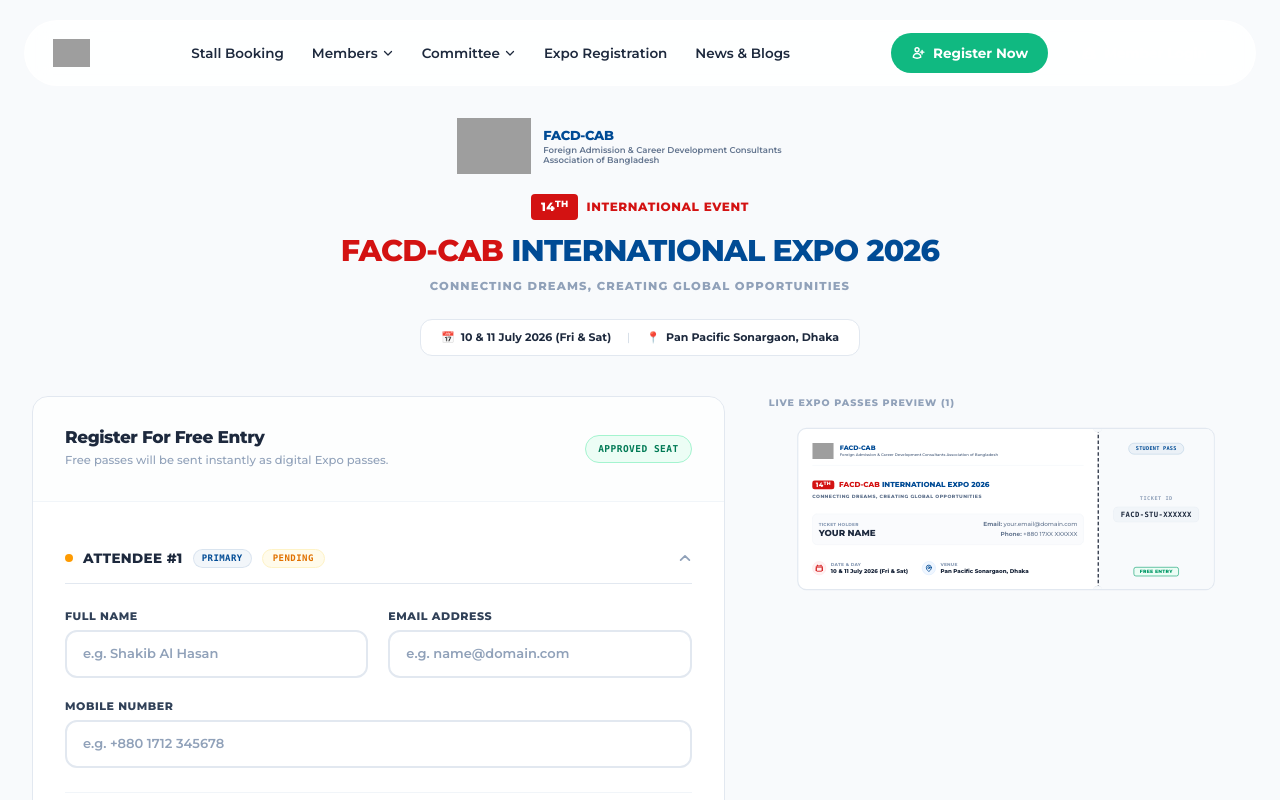
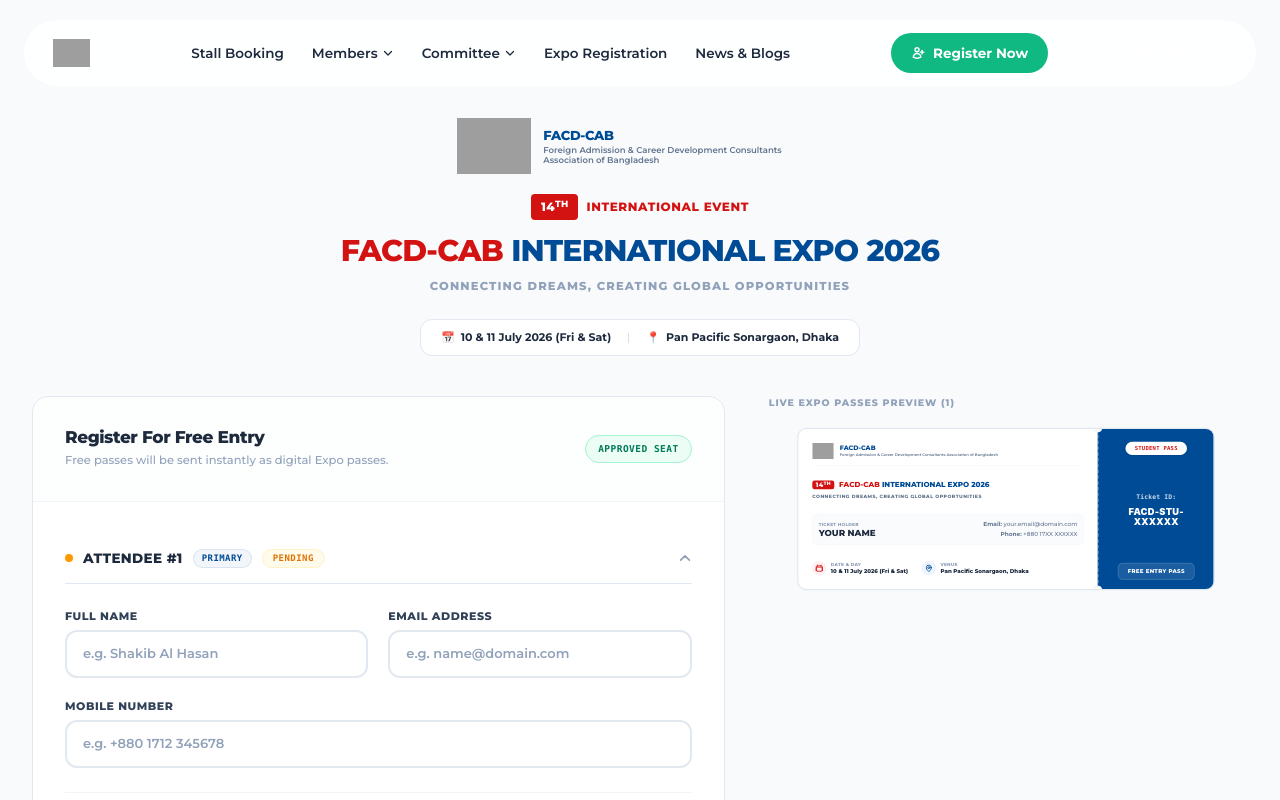
Before and after one commit to takitahmid20/facdcab-stall-layout, a React (Vite) app in the folder react-stall-booking/: page /register in a window 1280 px wide. Shown: the top 800 px of the page. Built offline with nearby package versions, Linux system fonts and the light colour scheme; grey boxes are pictures that could not be loaded.

Commit message:
style ticket stub portion with deep blue background and white typography to match request

```diff
--- a/react-stall-booking/src/components/RegistrationSuccess.jsx
+++ b/react-stall-booking/src/components/RegistrationSuccess.jsx
@@ -113,28 +113,28 @@
         </div>
 
         {/* Ticket Right Stub Part */}
-        <div className="w-full sm:w-[200px] bg-slate-50 border-t sm:border-t-0 sm:border-l-2 border-dashed border-slate-300 p-5 flex flex-row sm:flex-col justify-between items-center box-border relative shrink-0 print:border-l-2 print:border-t-0 print:w-[200px] print:h-full print:p-4">
+        <div className="w-full sm:w-[200px] bg-[#004b95] border-t sm:border-t-0 sm:border-l-2 border-dashed border-white/30 p-5 flex flex-row sm:flex-col justify-between items-center box-border relative shrink-0 print:border-l-2 print:border-t-0 print:w-[200px] print:h-full print:p-4 print:bg-[#004b95]">
 
           {/* Tear circles overlap layout */}
           <div className="hidden sm:block absolute w-4 h-4 bg-[#f8fafc] rounded-full border-b border-slate-200 -left-2.5 -top-2.5 print:bg-white print:border-slate-200"></div>
           <div className="hidden sm:block absolute w-4 h-4 bg-[#f8fafc] rounded-full border-t border-slate-200 -left-2.5 -bottom-2.5 print:bg-white print:border-slate-200"></div>
 
           <div className="stub-header text-center w-full">
-            <span className="bg-[#004b95]/5 text-[#004b95] border border-[#004b95]/20 text-[9px] font-extrabold px-3 py-1 rounded-full uppercase tracking-wider">
+            <span className="bg-white text-[#d31212] text-[9.5px] font-black px-4 py-1.5 rounded-full uppercase tracking-wider font-mono shadow-sm">
               {attendee.type.replace(' Pass', '')} Pass
             </span>
           </div>
 
-          <div className="stub-middle text-center w-full flex flex-col items-center gap-1.5 py-6">
-            <span className="text-[9px] font-bold text-slate-400 uppercase tracking-widest leading-none">Ticket ID</span>
-            <div className="font-mono text-[12.5px] font-black text-slate-800 tracking-wider bg-slate-100 border border-slate-200/60 px-3 py-1.5 rounded-lg leading-none mt-1">
+          <div className="stub-middle text-center w-full flex flex-col items-center gap-1.5 py-4 text-white">
+            <span className="font-mono text-[11px] font-bold text-white/80 tracking-wide">Ticket ID:</span>
+            <span className="font-sans text-[16px] font-black tracking-wide text-white leading-none mt-1">
               {attendee.ticketId}
-            </div>
+            </span>
           </div>
 
           <div className="stub-footer text-center w-full">
-            <span className="text-[8px] font-extrabold text-emerald-600 bg-emerald-50 border border-emerald-200 px-2.5 py-0.5 rounded uppercase tracking-wider leading-none">
-              FREE ENTRY
+            <span className="text-[9.5px] font-black text-white bg-white/10 border border-white/25 px-4 py-2 rounded-lg uppercase tracking-wider leading-none">
+              Free Entry Pass
             </span>
           </div>
 
--- a/react-stall-booking/src/components/StudentRegistration.jsx
+++ b/react-stall-booking/src/components/StudentRegistration.jsx
@@ -620,25 +620,27 @@
                       </div>
 
                       {/* Stub Part */}
-                      <div className="w-[200px] bg-slate-50 border-l-2 border-dashed border-slate-350 p-5 flex flex-col justify-between items-center relative shrink-0">
+                      <div className="w-[200px] bg-[#004b95] border-l-2 border-dashed border-white/30 p-5 flex flex-col justify-between items-center relative shrink-0">
                         <div className="absolute w-4 h-4 bg-[#f8fafc] rounded-full border-b border-slate-200 -left-2.5 -top-2.5"></div>
                         <div className="absolute w-4 h-4 bg-[#f8fafc] rounded-full border-t border-slate-200 -left-2.5 -bottom-2.5"></div>
 
                         <div className="stub-header text-center w-full">
-                          <span className="bg-[#004b95]/5 text-[#004b95] border border-[#004b95]/20 text-[9px] font-extrabold px-3 py-1 rounded-full uppercase tracking-wider font-mono">
+                          <span className="bg-white text-[#d31212] text-[9.5px] font-black px-4 py-1.5 rounded-full uppercase tracking-wider font-mono shadow-sm">
                             {activePreview.type.replace(' Pass', '')} Pass
                           </span>
                         </div>
 
-                        <div className="stub-middle text-center w-full flex flex-col items-center gap-1.5 py-6">
-                          <div className="font-mono text-[9px] font-bold text-slate-400 uppercase tracking-widest leading-none">Ticket ID</div>
-                          <div className="font-mono text-[12.5px] font-black text-slate-800 tracking-wider bg-slate-100 border border-slate-200/60 px-3 py-1.5 rounded-lg leading-none mt-1">
+                        <div className="stub-middle text-center w-full flex flex-col items-center gap-1.5 py-4 text-white">
+                          <span className="font-mono text-[11px] font-bold text-white/80 tracking-wide">Ticket ID:</span>
+                          <span className="font-sans text-[16px] font-black tracking-wide text-white leading-none mt-1">
                             {activePreview.ticketId}
-                          </div>
+                          </span>
                         </div>
 
                         <div className="stub-footer text-center w-full">
-                          <span className="text-[8px] font-extrabold text-emerald-600 bg-emerald-50 border border-emerald-250 px-2.5 py-0.5 rounded uppercase tracking-wider leading-none">FREE ENTRY</span>
+                          <span className="text-[9.5px] font-black text-white bg-white/10 border border-white/25 px-4 py-2 rounded-lg uppercase tracking-wider leading-none">
+                            Free Entry Pass
+                          </span>
                         </div>
 
                       </div>
```
